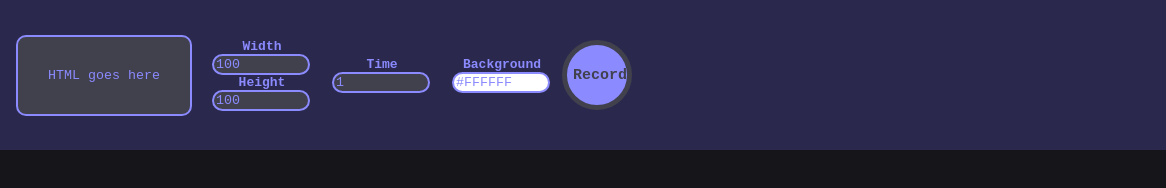
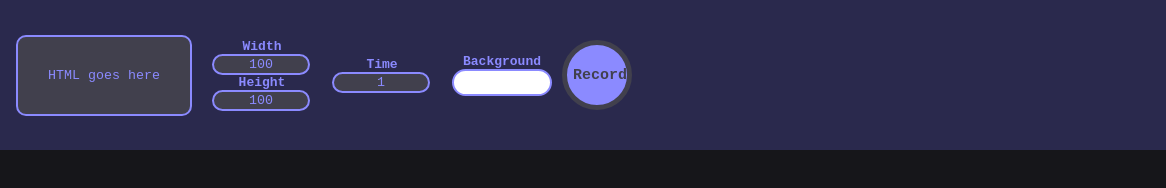
Before and after one commit to ZyberDev/element2webm, a plain HTML site: page index.html in a window 1280 px wide. Shown: the full height of the page, 114-1280 px from the left. Drawn offline with Linux system fonts and the light colour scheme.

Commit message:
Fixed background color picker

```diff
--- a/index.html
+++ b/index.html
@@ -22,7 +22,7 @@
                 </div>
                 <div style="display: inline-grid; padding: 10px; width: 100px;">
                     <tex class="colorlabel">Background</tex>
-                    <input class="capturecolor" style="background-color:#FFF;" value="#FFFFFF">
+                    <input class="capturecolor" type="color" style="background-color:#FFF;" value="#FFFFFF">
                 </div>
                 <button class="recordbutton">Record</button>
             </div>
--- a/styles.css
+++ b/styles.css
@@ -12,6 +12,9 @@ input::-webkit-inner-spin-button {
 }
 input[type=number]{
     -moz-appearance: textfield;
+}
+input[type="color"]::-webkit-color-swatch {
+    border: none;
 }
 
 body {
@@ -59,7 +62,7 @@ body {
             color: var(--highlight);
             outline: none;
             font-family: monospace;
-            appearance: auto;
+            text-align: center;
         }
         .heightlabel {
             text-align: center;
@@ -78,7 +81,7 @@ body {
             color: var(--highlight);
             outline: none;
             font-family: monospace;
-            appearance: none;
+            text-align: center;
         }
         .lengthlabel {
             text-align: center;
@@ -97,7 +100,7 @@ body {
             color: var(--highlight);
             outline: none;
             font-family: monospace;
-            appearance: none;
+            text-align: center;
         }
         .colorlabel {
             text-align: center;
@@ -107,7 +110,7 @@ body {
             user-select: none;
         }
         .capturecolor {
-            width: 90px;
+            width: 100%;
             border-radius: 100px;
             border: solid;
             border-width: 2px;
```
Also changed, not shown: 1 other file.
